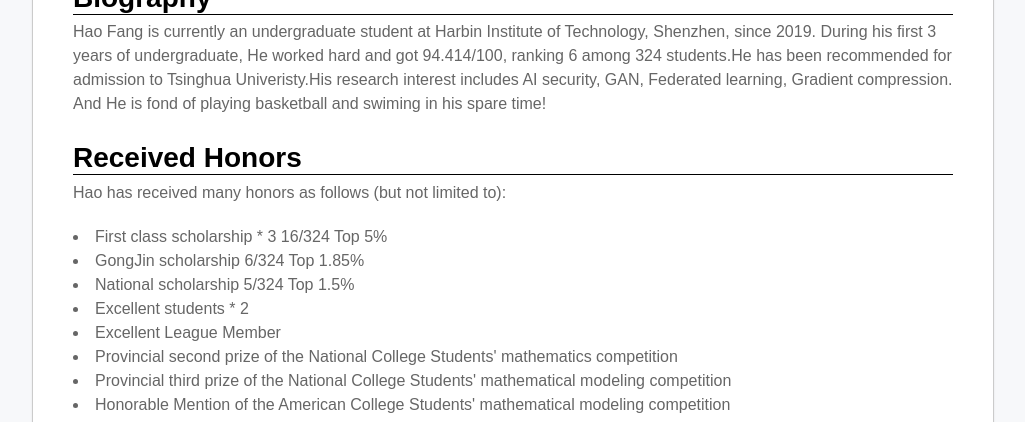
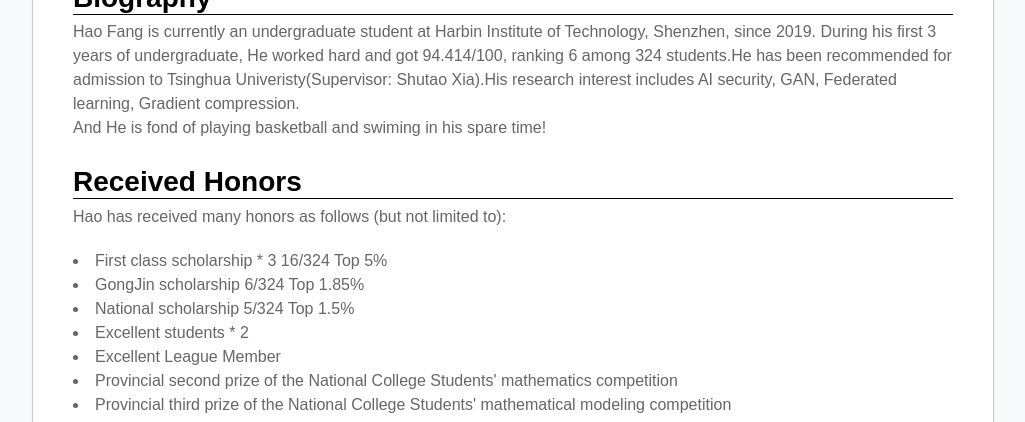
Before and after one commit to ffhibnese/ffhibnese.github.io, a Jekyll site: the page built from index.md, in a window 1280 px wide and 900 px high, cut to the strip 478-900 px from the top of the window. Shown: the whole strip, without its empty margins (158-1183 px from the left). Built offline with Jekyll 4.4.1, drawn with Linux system fonts in a browser that asks for light colours; nearby versions of some CDN libraries; our own code applies the rules of GitHub Pages for plain Markdown files.

Commit message:
Update index.md

```diff
--- a/index.md
+++ b/index.md
@@ -22,7 +22,7 @@
     <td width="100%">
       <h2>Biography</h2>
 
-       <p>Hao Fang is currently an undergraduate student at Harbin Institute of Technology, Shenzhen, since 2019. During his first 3 years of undergraduate, He worked hard and got 94.414/100, ranking 6 among 324 students.He has been recommended for admission to Tsinghua Univeristy.His research interest includes AI security, GAN, Federated learning, Gradient compression. <br>And He is fond of playing basketball and swiming in his spare time!</p>
+       <p>Hao Fang is currently an undergraduate student at Harbin Institute of Technology, Shenzhen, since 2019. During his first 3 years of undergraduate, He worked hard and got 94.414/100, ranking 6 among 324 students.He has been recommended for admission to Tsinghua Univeristy(Supervisor: Shutao Xia).His research interest includes AI security, GAN, Federated learning, Gradient compression. <br>And He is fond of playing basketball and swiming in his spare time!</p>
     </td>
   </tr>
 </table>
```
